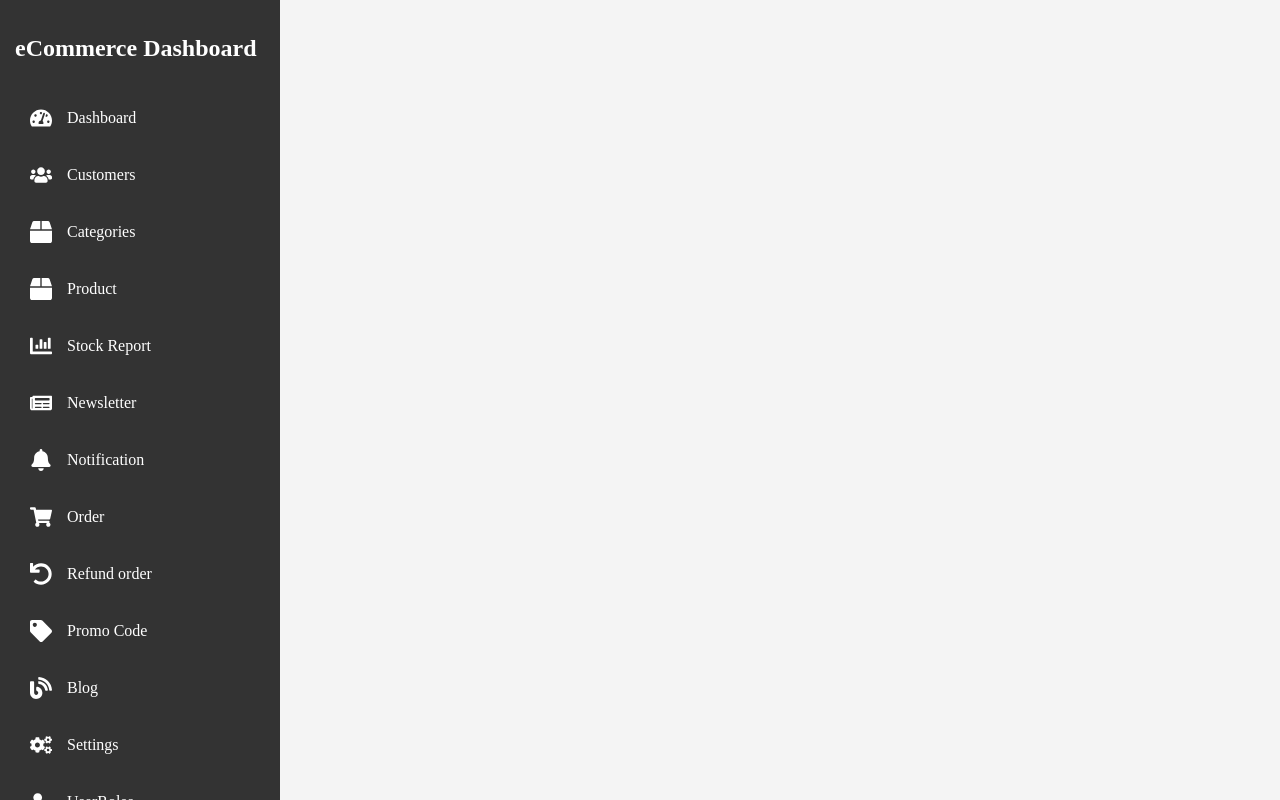
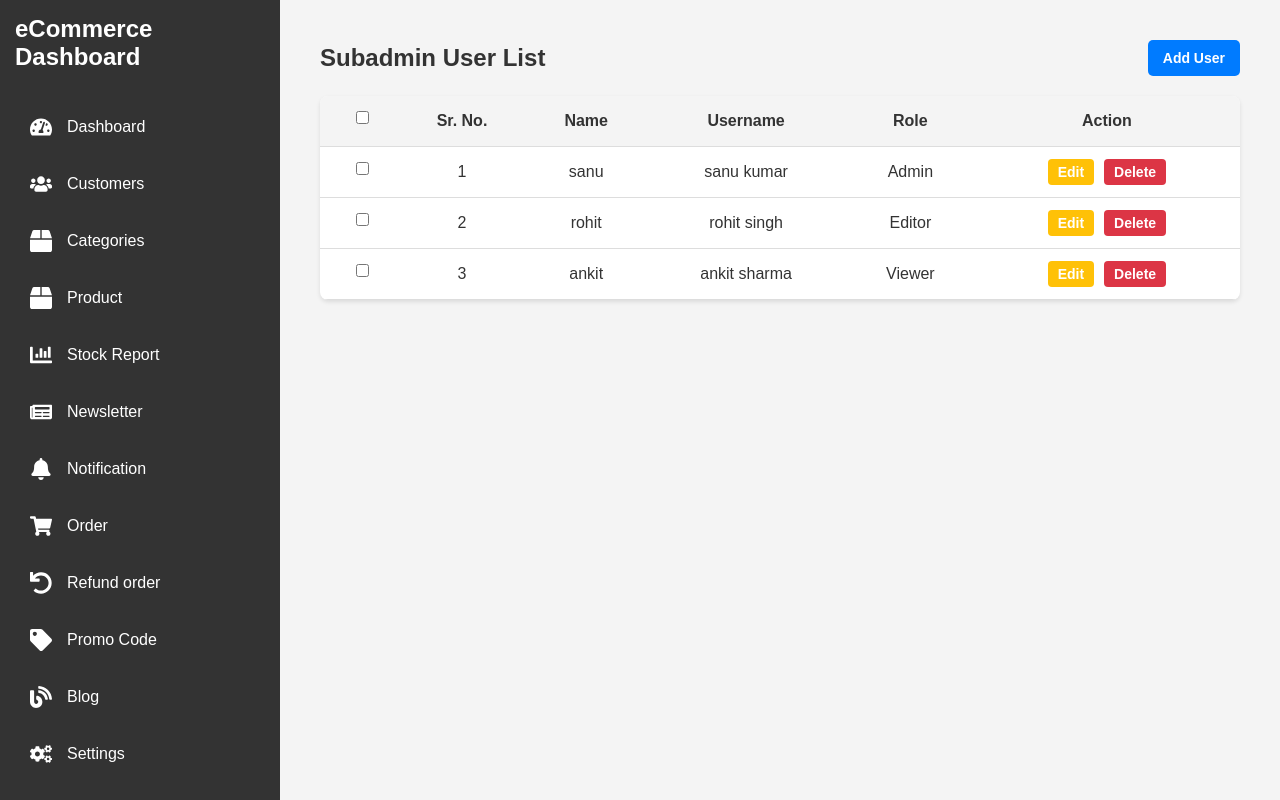
Before and after one commit to Rahulkannoujia123/admin-panel-ecommerce, a React (Create React App) app: page /subadmin in a window 1280 px wide. Built offline with nearby package versions, Linux system fonts and the light colour scheme.

Commit message:
admin panel

```diff
--- /dev/null
+++ b/src/pages/subadminuser/subadminuser.css
@@ -0,0 +1,138 @@
+/* General Styles */
+body {
+    margin: 0;
+    font-family: Arial, sans-serif;
+    background-color: #f4f6f9;
+    color: #333;
+  }
+
+  .container {
+    padding: 20px;
+  }
+
+  .header {
+    display: flex;
+    justify-content: space-between;
+    align-items: center;
+    margin-bottom: 20px;
+  }
+
+  .header h1 {
+    margin: 0;
+    font-size: 24px;
+  }
+
+  .header button {
+    background-color: #007bff;
+    color: #fff;
+    padding: 10px 15px;
+    border: none;
+    border-radius: 5px;
+    cursor: pointer;
+    transition: background 0.3s;
+  }
+
+  .header button:hover {
+    background-color: #0056b3;
+  }
+
+  /* Table Styles */
+  table {
+    width: 100%;
+    border-collapse: collapse;
+    background: #fff;
+    box-shadow: 0 2px 4px rgba(0, 0, 0, 0.1);
+    border-radius: 8px;
+    overflow: hidden;
+  }
+
+  th, td {
+    padding: 12px;
+    text-align: center;
+    border-bottom: 1px solid #ddd;
+  }
+
+  th {
+    background-color: #f4f4f4;
+  }
+
+  tr:hover {
+    background-color: #f9f9f9;
+  }
+
+  .edit-btn,
+  .delete-btn {
+    padding: 5px 10px;
+    border: none;
+    border-radius: 4px;
+    cursor: pointer;
+    margin: 0 5px;
+  }
+
+  .edit-btn {
+    background-color: #ffc107;
+    color: #fff;
+  }
+
+  .delete-btn {
+    background-color: #dc3545;
+    color: #fff;
+  }
+
+  /* Modal Styles */
+  .modal {
+    position: fixed;
+    top: 0;
+    left: 0;
+    width: 100%;
+    height: 100%;
+    background: rgba(0, 0, 0, 0.5);
+    display: flex;
+    justify-content: center;
+    align-items: center;
+  }
+
+  .modal-content {
+    background: #fff;
+    padding: 20px;
+    border-radius: 8px;
+    width: 400px;
+    box-shadow: 0 2px 6px rgba(0, 0, 0, 0.2);
+  }
+
+  .close-btn {
+    float: right;
+    font-size: 20px;
+    cursor: pointer;
+  }
+
+  h2 {
+    margin-top: 0;
+  }
+
+  label {
+    display: block;
+    margin-bottom: 5px;
+    font-weight: bold;
+  }
+
+  input {
+    width: 100%;
+    padding: 8px;
+    margin-bottom: 10px;
+    border: 1px solid #ccc;
+    border-radius: 4px;
+  }
+
+  .submit-btn {
+    background-color: #28a745;
+    color: #fff;
+    border: none;
+    padding: 8px 12px;
+    border-radius: 4px;
+    cursor: pointer;
+  }
+
+  .submit-btn:hover {
+    background-color: #218838;
+  }
--- /dev/null
+++ b/src/pages/subadminuser/subadminuser.jsx
@@ -0,0 +1,199 @@
+import React, { useState } from "react";
+import "./subadminuser.css";
+
+const Subadmin = () => {
+  // State for Users Table
+  const [users, setUsers] = useState([
+    { id: 1, name: "sanu", username: "sanu kumar", role: "Admin", password: "1234" },
+    { id: 2, name: "rohit", username: "rohit singh", role: "Editor", password: "5678" },
+    { id: 3, name: "ankit", username: "ankit sharma", role: "Viewer", password: "91011" },
+  ]);
+
+  // State for Modal Popup
+  const [showModal, setShowModal] = useState(false);
+  const [newUser, setNewUser] = useState({ name: "", username: "", role: "", password: "" });
+  const [editingUserId, setEditingUserId] = useState(null);
+
+  // State for Select All Checkbox
+  const [selectAll, setSelectAll] = useState(false);
+  const [selectedUsers, setSelectedUsers] = useState([]);
+
+  // Handle Select All Checkbox
+  const handleSelectAll = () => {
+    setSelectAll(!selectAll);
+    if (!selectAll) {
+      setSelectedUsers(users.map((user) => user.id));
+    } else {
+      setSelectedUsers([]);
+    }
+  };
+
+  // Handle Single Row Checkbox
+  const handleCheckboxChange = (id) => {
+    if (selectedUsers.includes(id)) {
+      setSelectedUsers(selectedUsers.filter((userId) => userId !== id));
+    } else {
+      setSelectedUsers([...selectedUsers, id]);
+    }
+  };
+
+  // Handle Add User Form Submit
+  const handleSubmit = (e) => {
+    e.preventDefault();
+    if (newUser.name && newUser.username && newUser.role && newUser.password) {
+      if (editingUserId) {
+        // Update existing user
+        const updatedUsers = users.map((user) =>
+          user.id === editingUserId
+            ? { ...user, ...newUser }
+            : user
+        );
+        setUsers(updatedUsers);
+      } else {
+        // Add new user
+        const updatedUsers = [
+          ...users,
+          {
+            id: users.length + 1,
+            name: newUser.name,
+            username: newUser.username,
+            role: newUser.role,
+            password: newUser.password,
+          },
+        ];
+        setUsers(updatedUsers);
+      }
+      setNewUser({ name: "", username: "", role: "", password: "" });
+      setShowModal(false);
+      setEditingUserId(null);
+    }
+  };
+
+  // Handle Edit Button Click
+  const handleEditClick = (user) => {
+    setNewUser({
+      name: user.name,
+      username: user.username,
+      role: user.role,
+      password: user.password,
+    });
+    setEditingUserId(user.id);
+    setShowModal(true);
+  };
+
+  return (
+    <div className="container">
+      {/* Header Section */}
+      <div className="header">
+        <h1>Subadmin User List</h1>
+        <button onClick={() => setShowModal(true)}>Add User</button>
+      </div>
+
+      {/* Table Section */}
+      <table>
+        <thead>
+          <tr>
+            <th>
+              <input
+                type="checkbox"
+                checked={selectAll}
+                onChange={handleSelectAll}
+              />
+            </th>
+            <th>Sr. No.</th>
+            <th>Name</th>
+            <th>Username</th>
+            <th>Role</th>
+            <th>Action</th>
+          </tr>
+        </thead>
+        <tbody>
+          {users.map((user, index) => (
+            <tr key={user.id}>
+              <td>
+                <input
+                  type="checkbox"
+                  checked={selectedUsers.includes(user.id)}
+                  onChange={() => handleCheckboxChange(user.id)}
+                />
+              </td>
+              <td>{index + 1}</td>
+              <td>{user.name}</td>
+              <td>{user.username}</td>
+              <td>{user.role}</td>
+              <td>
+                <button className="edit-btn" onClick={() => handleEditClick(user)}>
+                  Edit
+                </button>
+                <button className="delete-btn">Delete</button>
+              </td>
+            </tr>
+          ))}
+        </tbody>
+      </table>
+
+      {/* Add/Edit User Modal */}
+      {showModal && (
+        <div className="modal">
+          <div className="modal-content">
+            <span className="close-btn" onClick={() => setShowModal(false)}>
+              &times;
+            </span>
+            <h2>{editingUserId ? "Edit User" : "Add New User"}</h2>
+            <form onSubmit={handleSubmit}>
+              <label>Name:</label>
+              <input
+                type="text"
+                value={newUser.name}
+                onChange={(e) =>
+                  setNewUser({ ...newUser, name: e.target.value })
+                }
+                placeholder="Enter name"
+                required
+              />
+
+              <label>Username:</label>
+              <input
+                type="text"
+                value={newUser.username}
+                onChange={(e) =>
+                  setNewUser({ ...newUser, username: e.target.value })
+                }
+                placeholder="Enter username"
+                required
+              />
+
+              <label>Role:</label>
+              <input
+                type="text"
+                value={newUser.role}
+                onChange={(e) =>
+                  setNewUser({ ...newUser, role: e.target.value })
+                }
+                placeholder="Enter role"
+                required
+              />
+
+              <label>Password:</label>
+              <input
+                type="text"
+                value={newUser.password}
+                onChange={(e) =>
+                  setNewUser({ ...newUser, password: e.target.value })
+                }
+                placeholder="Enter password"
+                required
+              />
+
+              <button type="submit" className="submit-btn">
+                {editingUserId ? "Update User" : "Add User"}
+              </button>
+            </form>
+          </div>
+        </div>
+      )}
+    </div>
+  );
+};
+
+export default Subadmin;
--- a/src/routes/index.jsx
+++ b/src/routes/index.jsx
@@ -13,6 +13,7 @@ import RefundOrderList from "../pages/refundorder/refundorder.jsx";
 import PromocodeList from "../pages/promocode/promocode.jsx";
 import UserRoleList from "../pages/userrole/userrole.jsx";
 import StockReportList from "../pages/stockreport/stockreport.jsx";
+import Subadmin from "../pages/subadminuser/subadminuser.jsx";
 
 const AppRoutes = () => {
   return (
@@ -35,6 +36,8 @@ const AppRoutes = () => {
             <Route path="/promocode" element={<PromocodeList />} />
             <Route path="/userrole" element={<UserRoleList />} />
             <Route path="/stock report" element={<StockReportList />} />
+            <Route path="/subadmin" element={<Subadmin />} />
+
 
           </Routes>
         </div>
```
